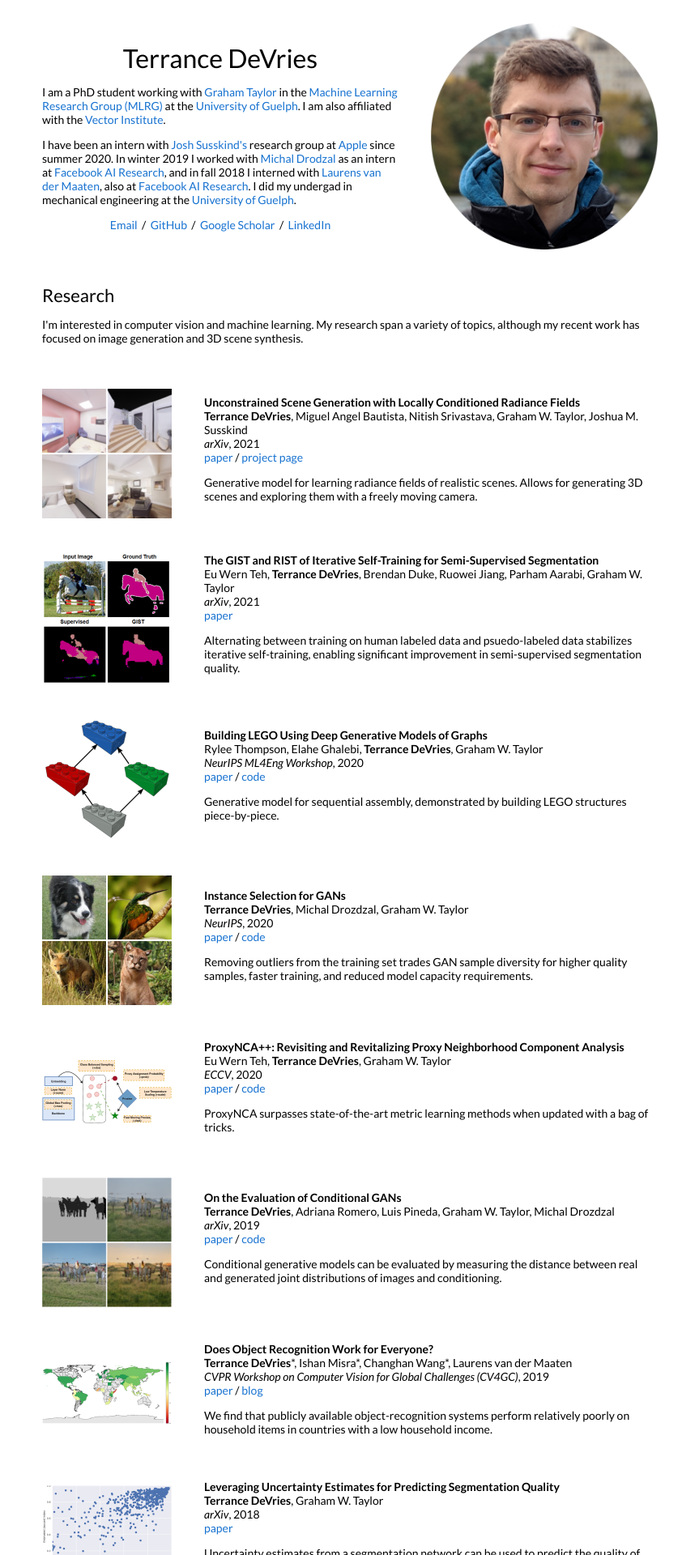
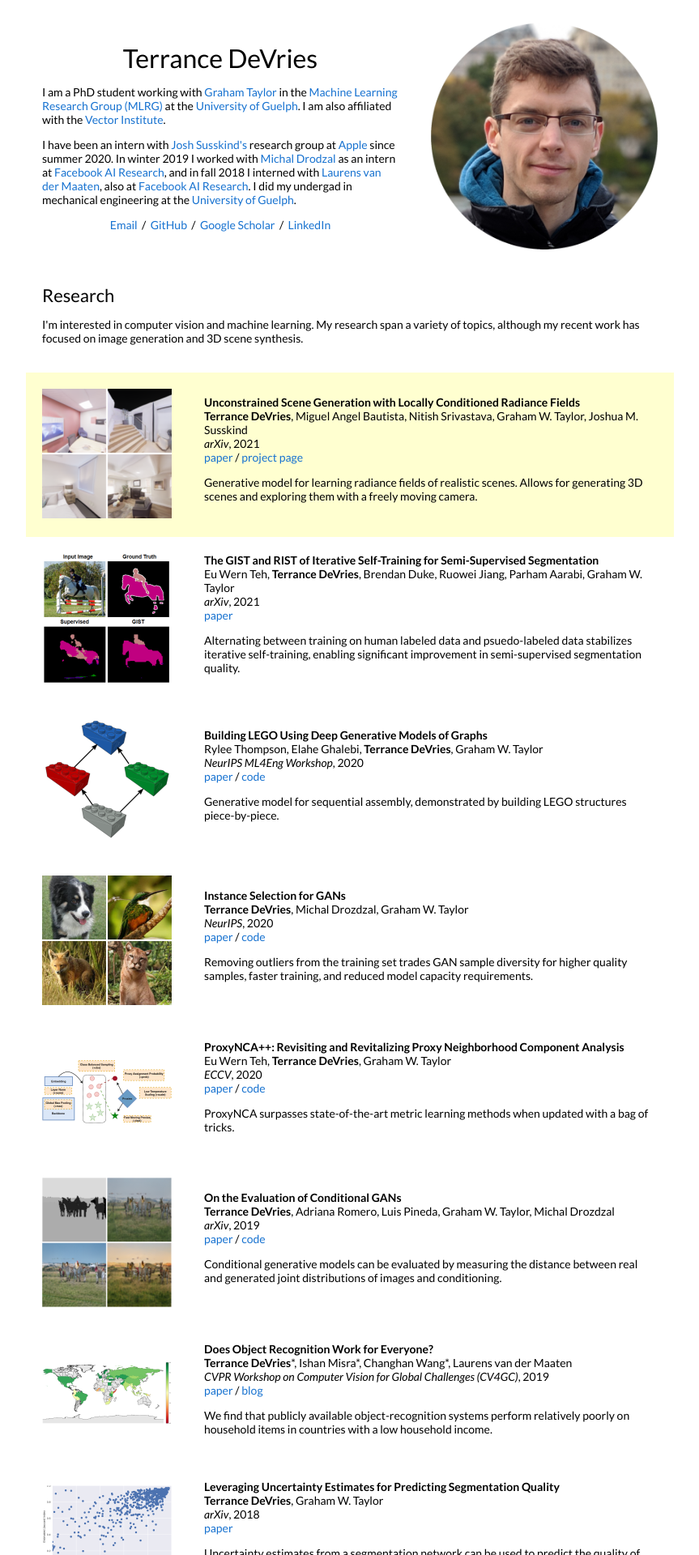
Before and after one commit to TDeVries/TDeVries.github.io, a Jekyll site: the page built from _posts/2021-04-01-gsn.markdown, in a window 1280 px wide. Shown: the top 1920 px of the page at 81% size, without its empty margins (208-1071 px from the left). Built offline with Jekyll 4.4.1, drawn with Linux system fonts in a browser that asks for light colours.

Commit message:
Hacky attempt at adding highlighting to projects, will probably break stuff.

```diff
--- a/_layouts/default.html
+++ b/_layouts/default.html
@@ -59,7 +59,11 @@
           {% for post in site.posts %}
           {% for cat in post.categories %}
           {% if cat == 'research' %}
+          {% if post.highlight %}
+          <tr bgcolor="#ffffd0">
+          {% else %}
           <tr>
+          {% endif %}
             <td style="padding:2.5%;width:25%;vertical-align:middle;min-width:120px">
               <img src="{{post.image}}" alt="project image" style="width:auto; height:auto; max-width:100%;" />
             </td>
--- a/_posts/2021-04-01-gsn.markdown
+++ b/_posts/2021-04-01-gsn.markdown
@@ -9,5 +9,6 @@ authors: "<strong>Terrance DeVries</strong>, Miguel Angel Bautista, Nitish Sriva
 venue: "arXiv"
 arxiv: https://arxiv.org/abs/2104.00670
 project_page: https://apple.github.io/ml-gsn/
+highlight: "true"
 ---
 Generative model for learning radiance fields of realistic scenes. Allows for generating 3D scenes and exploring them with a freely moving camera.
```
